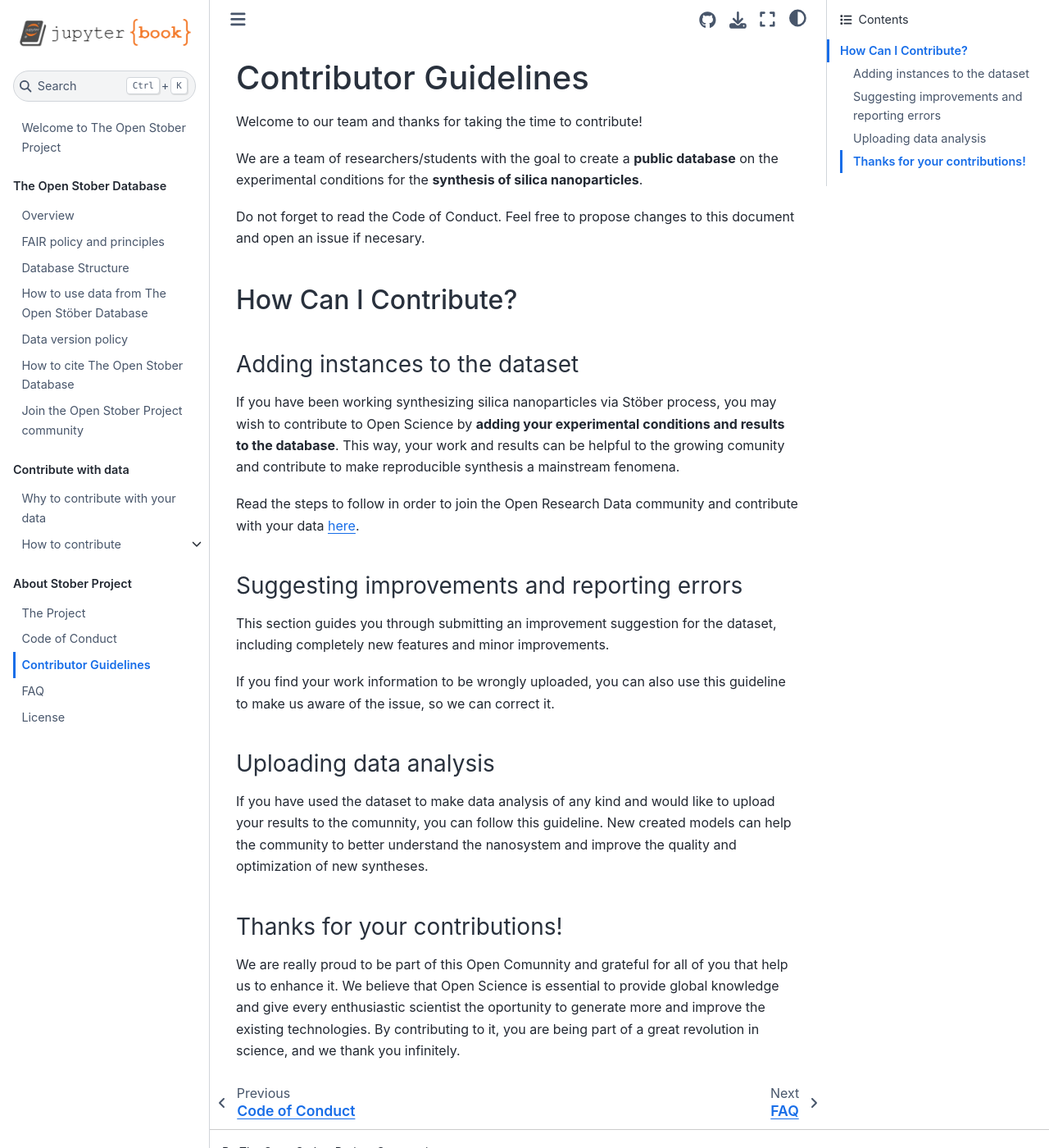
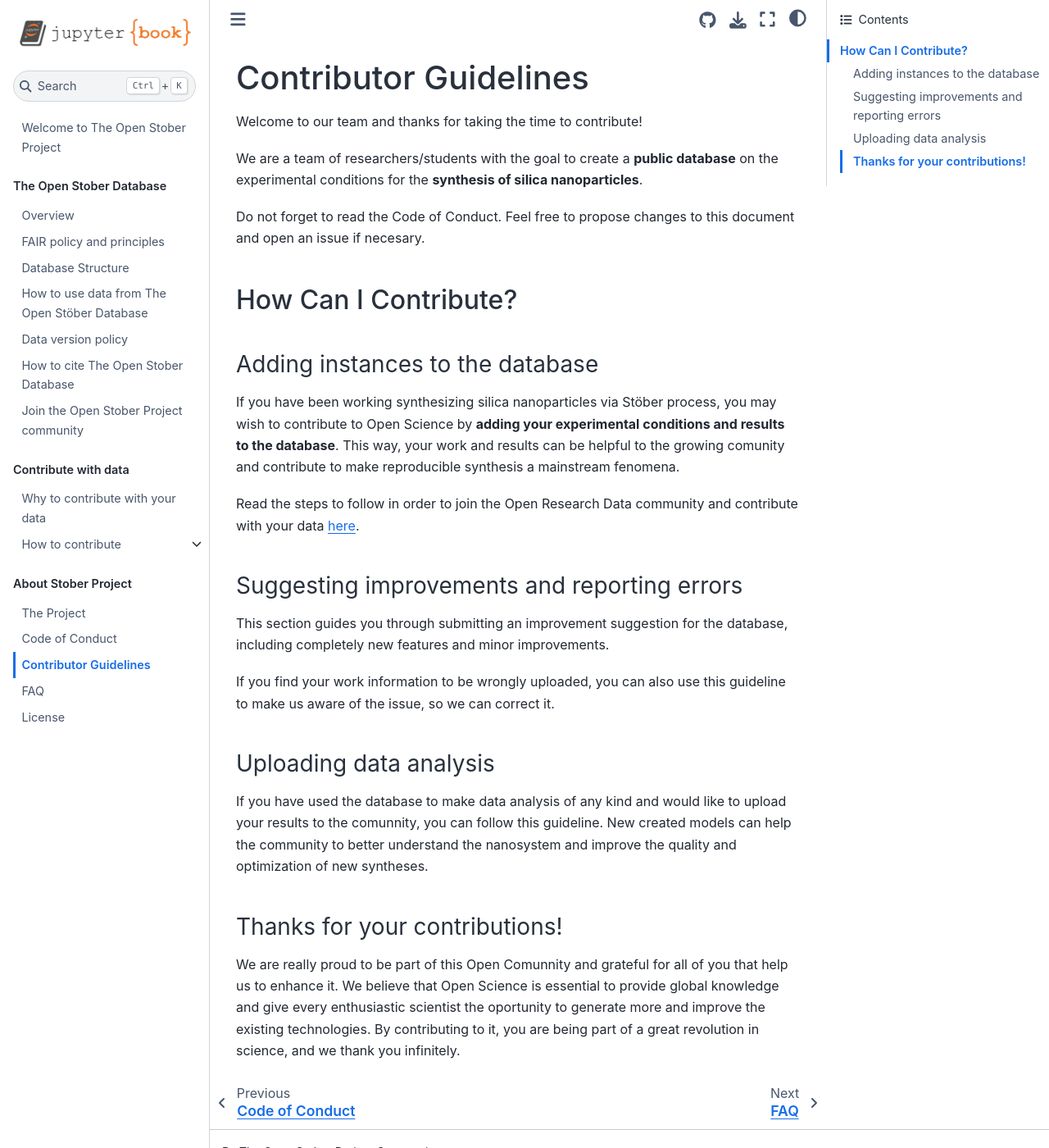
Before and after one commit to open-nanosystems/open-stober-project, a Jupyter Book: the page built from docs/about/collaborate-project.md, in a window 1280 px wide and 1400 px high. Shown: the whole window at 82% size. Built offline with Jupyter Book 1.0.4 settings and Sphinx 7.4.7 and the Sphinx Book theme 1.1.4, drawn with Linux system fonts in a browser that asks for light colours.

Commit message:
Update collaborate-project.md

```diff
--- a/docs/about/collaborate-project.md
+++ b/docs/about/collaborate-project.md
@@ -8,20 +8,20 @@ Do not forget to read the Code of Conduct. Feel free to propose changes to this
 
 ## How Can I Contribute?
 
-### Adding instances to the dataset
+### Adding instances to the database
 If you have been working synthesizing silica nanoparticles via Stöber process, you may wish to contribute to Open Science by **adding your experimental conditions and results to the database**. This way, your work and results can be helpful to the growing comunity and contribute to make reproducible synthesis a mainstream fenomena.
 
 Read the steps to follow in order to join the Open Research Data community and contribute with your data [here][contribute-with-data].
 
 ### Suggesting improvements and reporting errors
 
-This section guides you through submitting an improvement suggestion for the dataset, including completely new features and minor improvements.
+This section guides you through submitting an improvement suggestion for the database, including completely new features and minor improvements.
 
 If you find your work information to be wrongly uploaded, you can also use this guideline to make us aware of the issue, so we can correct it.
 
 ### Uploading data analysis
 
-If you have used the dataset to make data analysis of any kind and would like to upload your results to the comunnity, you can follow this guideline. New created models can help the community to better understand the nanosystem and improve the quality and optimization of new syntheses.
+If you have used the database to make data analysis of any kind and would like to upload your results to the comunnity, you can follow this guideline. New created models can help the community to better understand the nanosystem and improve the quality and optimization of new syntheses.
 
 ### Thanks for your contributions!
 We are really proud to be part of this Open Comunnity and grateful for all of you that help us to enhance it. We believe that Open Science is essential to provide global knowledge and give every enthusiastic scientist the oportunity to generate more and improve the existing technologies. By contributing to it, you are being part of a great revolution in science, and we thank you infinitely.
```
